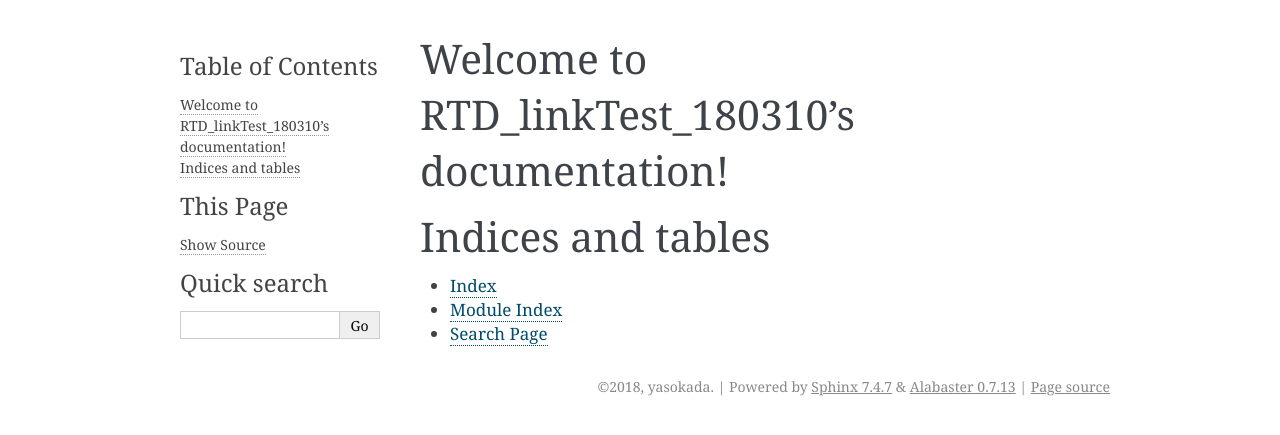
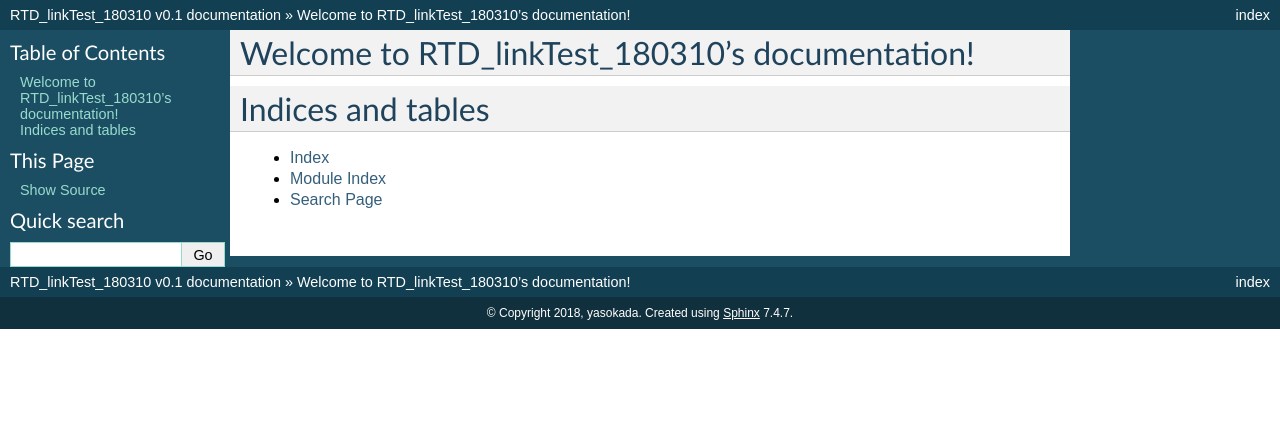
Before and after one commit to hakuturu583/RTD_linkTest_180310, a Sphinx documentation site: the page built from docs/index.rst, in a window 1280 px wide. Shown: the top 435 px of the page. Built offline with Sphinx 7.4.7, drawn with Linux system fonts in a browser that asks for light colours.

```diff
--- a/docs/conf.py
+++ b/docs/conf.py
@@ -74,7 +74,9 @@
 # The theme to use for HTML and HTML Help pages.  See the documentation for
 # a list of builtin themes.
 #
-html_theme = 'alabaster'
+# 2018/03/10 by okada for Read the Docs theme
+#html_theme = 'alabaster'
+html_theme = 'default'
 
 # Theme options are theme-specific and customize the look and feel of a theme
 # further.  For a list of options available for each theme, see the
```
